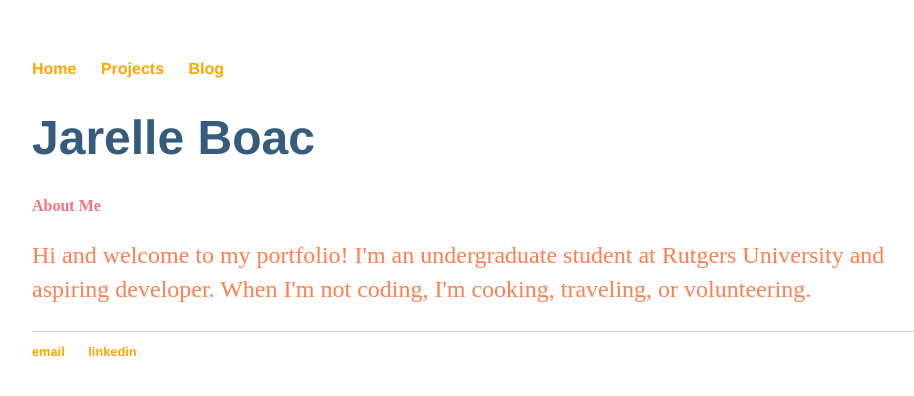
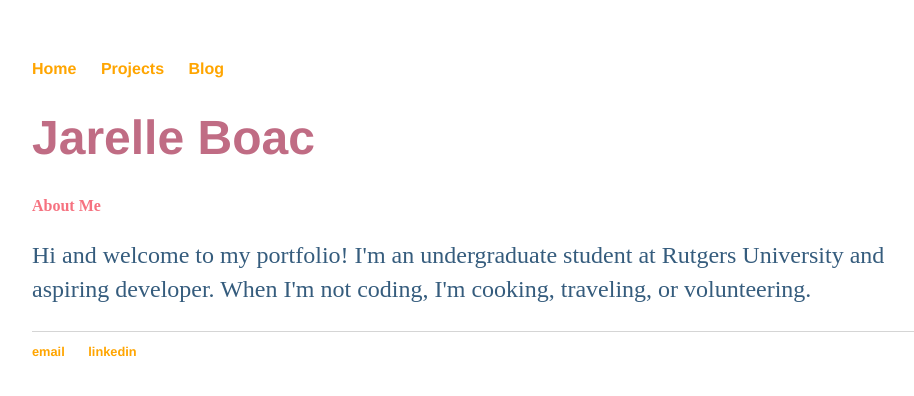
Before and after one commit to jarelle22/jarelleboac.github.io, a Jekyll site: the page built from index.html, in a window 1280 px wide. Shown: the top 396 px of the page, without its empty margins (160-1074 px from the left). Built offline with Jekyll 4.4.1, drawn with Linux system fonts in a browser that asks for light colours.

Commit message:
Update main.css
edited colors of h1 and p

```diff
--- a/css/main.css
+++ b/css/main.css
@@ -22,7 +22,7 @@ a:hover {
 h1 {
     font-size: 3em;
     font-family:'Helvetica', 'Arial', 'Sans-Serif';
-    color: #355C7D;
+    color: #C06C84;
 }
 h3 {
     font-size: 1em;
@@ -31,7 +31,7 @@ h3 {
 p {
     font-size: 1.5em;
     line-height: 1.4em;
-    color: #FF7F50;
+    color: #355C7D;
 }
 footer {
     border-top: 1px solid #d5d5d5;
```
